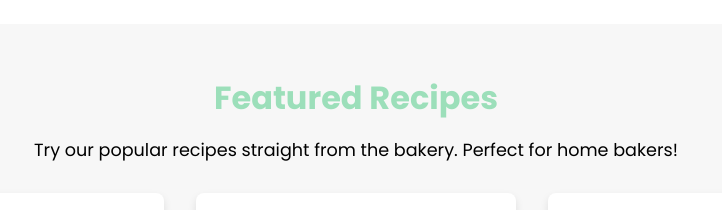
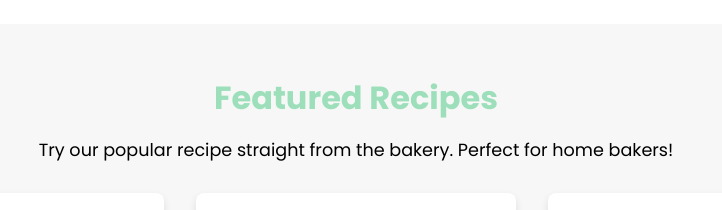
Before and after one commit to ayan-israr/Sunrise-Bakery, a plain HTML site: page blogs.html in a window 1280 px wide. Shown: the part 2480-2690 px from the top of the page, 284-1006 px from the left. Drawn offline with nearby package versions, Linux system fonts and the light colour scheme.

Commit message:
removed s

```diff
--- a/blogs.html
+++ b/blogs.html
@@ -111,7 +111,7 @@
   <!-- Featured Recipes Section -->
   <section class="featured-recipes">
     <h2>Featured Recipes</h2>
-    <p>Try our popular recipes straight from the bakery. Perfect for home bakers!</p>
+    <p>Try our popular recipe straight from the bakery. Perfect for home bakers!</p>
     <div class="recipe-grid">
       <div class="recipe-card">
         <img src="img/m5.jpg" />
```
